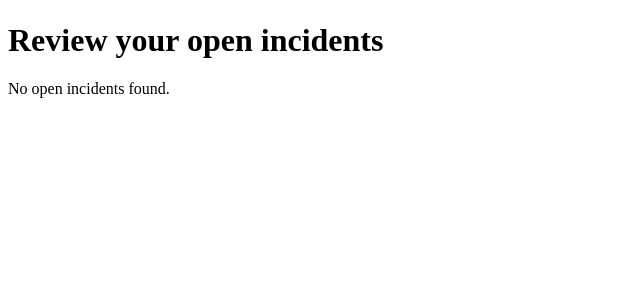
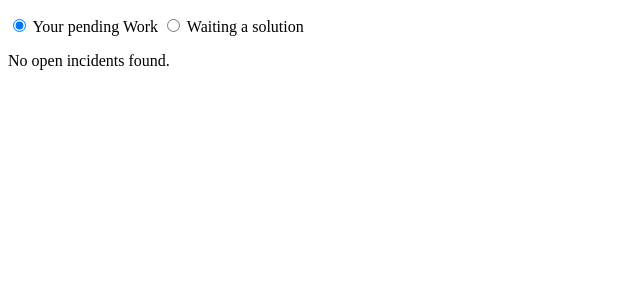
Before and after one commit to giulianotesta7/devops-incident-tracker, a Flask app: page /incidents in a window 1280 px wide. Shown: the part 113-413 px from the top of the page, without its empty margins (0-640 px from the left). Run offline with Flask 3, Linux system fonts and the light colour scheme; the visitor is signed in with stand-in values (Sample User, id 1); data that the repository does not hold is empty.

Commit message:
feat: Radio buttons to change what type of incident to see

```diff
--- a/app/templates/incidents.html
+++ b/app/templates/incidents.html
@@ -1,7 +1,18 @@
 {% extends 'base.html' %}
 
 {% block body%}
-<h1>Review your open incidents</h1>
+
+<label>
+  <input type="radio" name="status" value="pending" checked>
+  Your pending Work
+</label>
+
+<label>
+  <input type="radio" name="status" value="waiting">
+  Waiting a solution
+</label>
+
+
 
     {% for incident in incidents | selectattr("status", "equalto", "Open") | selectattr("created_by_id","equalto", current_user.id) %}
         <div class="incident">
```
